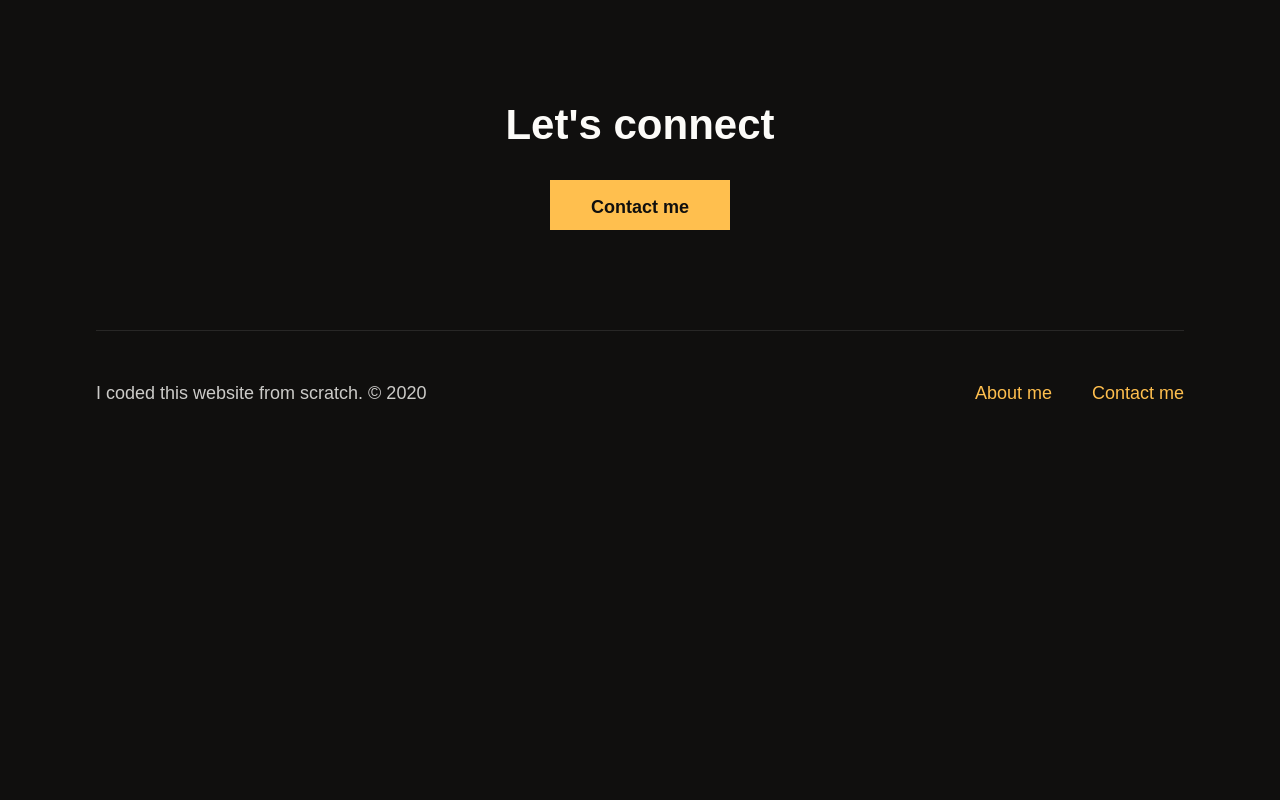
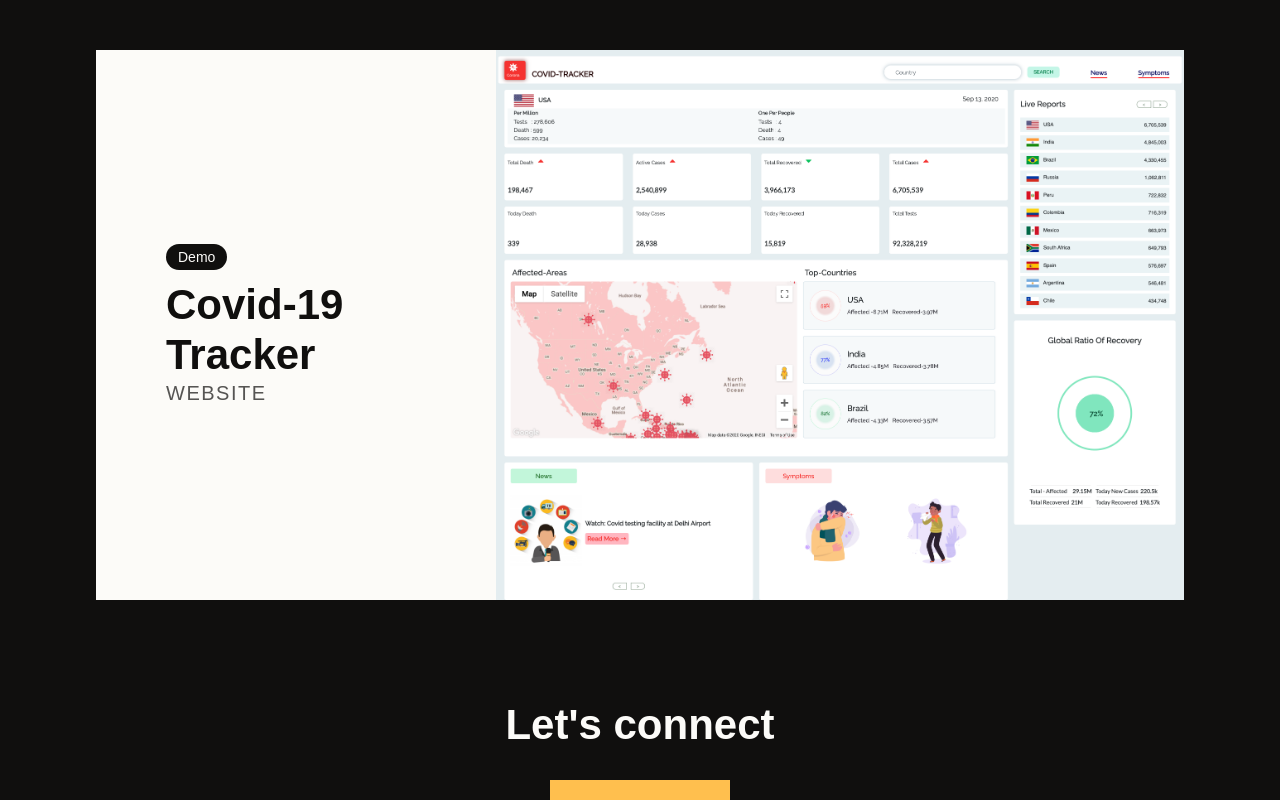
Before and after one commit to rongbangye/YE-Dot-Com, a website: page index.html in a window 1280 px wide. Shown: the part 2215-3015 px from the top of the page. Before the commit the page ends 2672 px from the top, so only its background shows below. Drawn offline with nearby package versions, Linux system fonts and the light colour scheme; a script that the page names is missing; a web font is replaced by a local one.

Commit message:
added covid 19 tracker

```diff
--- a/css/style.css
+++ b/css/style.css
@@ -358,6 +358,7 @@ header a svg {
   transition: opacity 0.3s ease-out;
 }
 
+/*********** Work Section ***********/
 #work .wrapper {
   position: relative;
 }
--- a/index.html
+++ b/index.html
@@ -104,6 +104,17 @@
                     </div>
                 </a>
 
+                <a href="https://rongbangye.github.io/Covid-19-Tracker/" target="_blank" class="case-study">
+                    <div class="img">
+                        <img src="./images/covid19-tracker.png" alt=" website">
+                    </div>
+                    <div class="desc">
+                        <span class="tab">Demo</span>
+                        <h2>Covid-19 Tracker</h2>
+                        <h3>Website</h3>
+                    </div>
+                </a>
+
             </div>
 
         </div>
```
Also changed, not shown: images/covid19-tracker.png (added).
